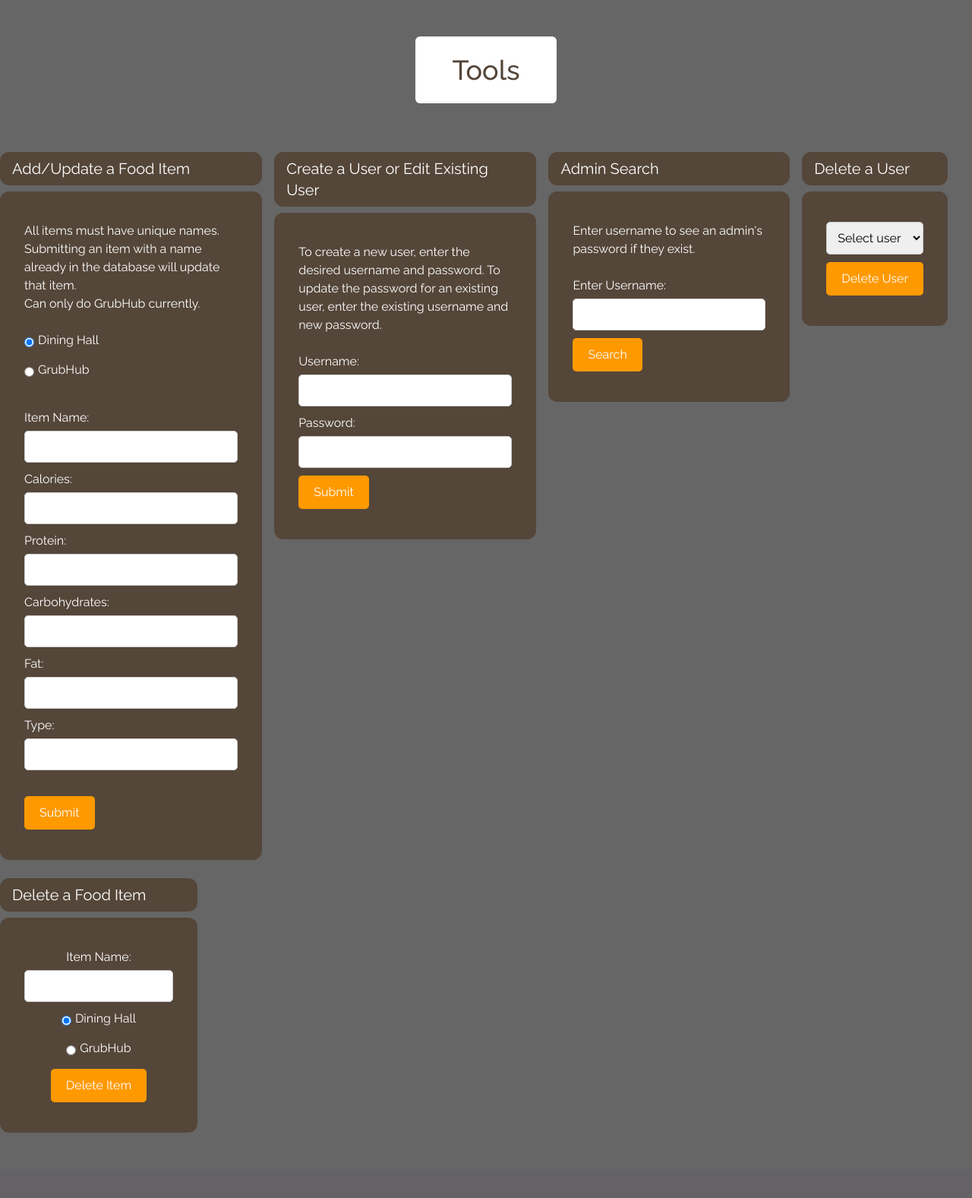
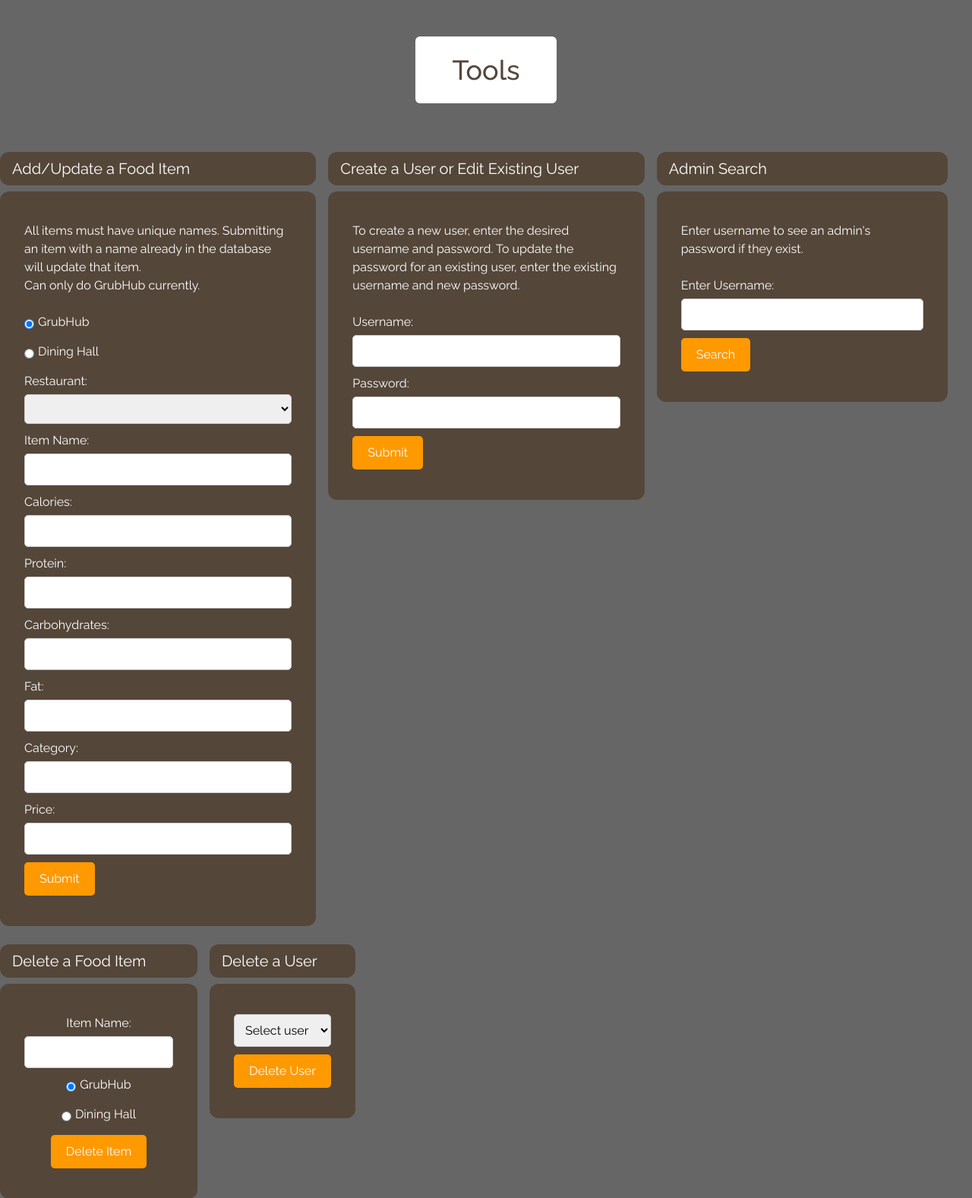
Before and after one commit to yannivu/ndfood, a Flask app: page /admin_page in a window 1280 px wide. Shown: the part 1064-2641 px from the top of the page at 76% size. Before the commit the page ends 2555 px from the top, so only its background shows below. Run offline with Flask 3, Linux system fonts and the light colour scheme; data that the repository does not hold is empty; some libraries are stand-ins or nearby versions.

```diff
--- a/app.py
+++ b/app.py
@@ -3,7 +3,7 @@ from flask_mysqldb import MySQL
 from flask_wtf import FlaskForm
 from wtforms import StringField, PasswordField, SubmitField
 from wtforms.validators import InputRequired
-from datetime import datetime
+from datetime import datetime, time
 import spacy
 
 class LoginForm(FlaskForm):
@@ -103,18 +103,37 @@ def index():
     # Get the corresponding day name using the mapping
     day_of_week_name = days_of_week[day_of_week_int]
 
+    # Get the current time
+    current_time = datetime.now().time()
+
+    # Determine meal type based on time
+    if current_time > time(14, 0):  # Past 2 PM
+        meal_type = 'Dinner'
+    elif current_time > time(10, 30):  # Past 10:30 AM
+        meal_type = 'Lunch'
+    else:  # Past midnight until 10:30 AM
+        meal_type = 'Breakfast'
+
     cursor.execute("""
-        SELECT day, meal_type, name, serving_size, calories, total_fat, total_carbohydrate, protein
+        SELECT day, meal_type, name, serving_size, calories, total_fat, total_carbohydrate, protein, category
         FROM ndhfood
-        WHERE day = %s
+        WHERE day = %s AND meal_type = %s AND (category = 'Entrees' OR category = 'Sides')
         AND NOT (calories = 0 AND total_fat = 0 AND total_carbohydrate = 0 AND protein = 0)
-    """, (day_of_week_name,))
+    """, (day_of_week_name, meal_type))
+
 
     ndh_data = cursor.fetchall()
 
+    categories = {}
+    for item in ndh_data:
+        category = item[8]  # Assuming 'category' is at index 8 in ndh_data
+        if category not in categories:
+            categories[category] = []
+        categories[category].append(item)
+
     cursor.close()
 
-    return render_template('index.html', all_data=all_data, ndh_data=ndh_data, day=day_of_week_name)
+    return render_template('index.html', all_data=all_data, ndh_data=ndh_data, day=day_of_week_name, categories=categories, meal_type=meal_type)
 
 @app.route('/login', methods=['GET', 'POST'])
 def login():
@@ -197,22 +216,35 @@ def confirm_update():
 
 @app.route('/add_item', methods=['POST'])
 def add_item():
+    query = None  # Initialize the query variable
+
     try:
         # Retrieve the form data
         name = request.form['food_name']
         cals = int(request.form['calories'])
-        protein = float(request.form['protein'])
-        fat = float(request.form['fat'])
-        carbs = float(request.form['carbs'])
-        item_type = request.form['type']
+        protein = int(request.form['protein'])
+        fat = int(request.form['fat'])
+        carbs = int(request.form['carbs'])
+        category = request.form['type']
         source = request.form['source']
-        price = float(request.form['price'])
-        restaurant_name = request.form['restaurant']
 
         if source == "Dining Hall":
-            # Add logic here for adding Dining Hall items
-            pass
+            # Retrieve Dining Hall specific form data
+            if 'meal' in request.form and 'day' in request.form:
+                meal_type = request.form['meal']
+                day = request.form['day']
+                cursor = mysql.connection.cursor()
+                query = "INSERT INTO ndhfood (name, calories, protein, total_fat, total_carbohydrate, category, meal_type, day) VALUES ('{}', {}, {}, {}, {}, '{}', '{}', '{}');".format(name, cals, protein, fat, carbs, category, meal_type, day)
+                cursor.execute(query)
+                mysql.connection.commit()
+                cursor.close()
+                print(f'query executed: {query}')
+                success_message = f"Record updated successfully. Query: {query}"
+            else:
+                raise KeyError(f'Missing Dining Hall specific fields. Query: {query}')
         elif source == "Grubhub":
+            restaurant_name = request.form['restaurant']
+            price = float(request.form['price'])
             cursor = mysql.connection.cursor()
             cursor.execute("SELECT restaurant_id FROM grubhub_restaurant WHERE name = %s", (restaurant_name,))
             restaurant_id = cursor.fetchone()[0]
@@ -220,7 +252,7 @@ def add_item():
 
             cursor = mysql.connection.cursor()
             cursor.execute("INSERT INTO grubhub_food (name, calories, protein, total_fat, total_carbs, type, price) VALUES (%s, %s, %s, %s, %s, %s, %s)",
-                           (name, cals, protein, fat, carbs, item_type, price))
+                           (name, cals, protein, fat, carbs, category, price))
             food_id = cursor.lastrowid  # Get the last inserted food_id
             cursor.close()
 
@@ -228,16 +260,17 @@ def add_item():
             cursor.execute("INSERT INTO grubhub_available (restaurant_id, food_id) VALUES (%s, %s)", (restaurant_id, food_id))
             mysql.connection.commit()
             cursor.close()
+            success_message = "Record updated successfully"
 
-        success_message = "Record updated successfully"
     except Exception as e:
-        error_message = "An error occurred. Please check the data and try again."
+        error_message = f"An error occurred: {str(e)}"
 
     back_button = f'<a href="{url_for("admin_page")}">Back</a>'
     if "error_message" in locals():
         return f"{error_message}<br>{back_button}"
     else:
         return f"{success_message}<br>{back_button}"
+
 
 
 @app.route('/search_user', methods=['POST'])
--- a/grubhub_food.csv
+++ b/grubhub_food.csv
@@ -1,5 +1,5 @@
 food_id,name,calories,total_fat,saturated_fat,trans_fat,cholesterol,sodium,total_carbs,fiber,sugar,protein,price,type
-1,Chipoitle Chicken Club Flatbread,670,35,10,0,85,1470,58,3,6,34,7.59,Grilled Flatbread
+1,Chipotle Chicken Club Flatbread,670,35,10,0,85,1470,58,3,6,34,7.59,Grilled Flatbread
 2,BBQ Bacon Chicken Flatbread,660,22,9,0,85,1760,81,3,29,36,7.59,Grilled Flatbread
 3,Pesto Chicken Flatbread,600,29,9,0,55,1220,58,3,6,30,7.59,Grilled Flatbread
 4,Santa Fe Flatbread,720,36,10,0,70,1680,64,2,7,31,7.59,Grilled Flatbread
--- a/grubhub_restaurant.csv
+++ b/grubhub_restaurant.csv
@@ -1,5 +1,5 @@
 restaurant_id,name,location
-1,Chick -fil-a,Duncan
+1,Chick-fil-a,Duncan
 2,Au Bon Pain,Hesburgh
 3,Modern Market,Duncan
 4,Taco Bell,LaFortune
--- a/templates/admin_page.html
+++ b/templates/admin_page.html
@@ -178,52 +178,48 @@
 
                                     <form action="/add_item" method="post">
                                         <br>
-
                                         <div class="radio-container">
-                                            <input type="radio" id="dining_hall" name="source" value="Dining Hall" required checked>
+                                            <input type="radio" id="grubhub" name="source" value="Grubhub" required checked>
+                                            <label for="grubhub" class="tm-label">GrubHub</label>
+                                        </div>
+                                        <div class="radio-container">
+                                            <input type="radio" id="dining_hall" name="source" value="Dining Hall" required>
                                             <label for="dining_hall" class="tm-label">Dining Hall</label>
                                         </div>
-                                        <div class="radio-container">
-                                            <input type="radio" id="grubhub" name="source" value="Grubhub" required>
-                                            <label for="grubhub" class="tm-label">GrubHub</label>
-                                        </div>
 
-                                        <label for="restaurant" class="tm-label" id="restaurantLabel" style="display: none;">Restaurant:</label>
-                                        <select name="restaurant" id="restaurant" required class="tm-input" style="display: none;">
+                                        <label for="restaurant" class="tm-label" id="restaurantLabel">Restaurant:</label>
+                                        <select name="restaurant" id="restaurant" required class="tm-input">
                                             {% for restaurant in restaurant_names %}
                                                 <option value="{{ restaurant }}">{{ restaurant }}</option>
                                             {% endfor %}
                                         </select>
 
-                                        <br>
-
                                         <label for="food_name" class="tm-label">Item Name:</label>
                                         <input type="text" id="food_name" name="food_name" required class="tm-input">
-                                        <br>
 
                                         <label for="calories" class="tm-label">Calories:</label>
                                         <input type="text" id="calories" name="calories" required class="tm-input">
-                                        <br>
 
                                         <label for="protein" class="tm-label">Protein:</label>
                                         <input type="text" id="protein" name="protein" required class="tm-input">
-                                        <br>
 
                                         <label for="carbs" class="tm-label">Carbohydrates:</label>
                                         <input type="text" id="carbs" name="carbs" required class="tm-input">
-                                        <br>
 
                                         <label for="fat" class="tm-label">Fat:</label>
                                         <input type="text" id="fat" name="fat" required class="tm-input">
-                                        <br>
 
-                                        <label for="type" class="tm-label">Type:</label>
+                                        <label for="type" class="tm-label">Category:</label>
                                         <input type="text" id="type" name="type" required class="tm-input">
-                                        <br>
 
-                                        <label for="price" class="tm-label" id="priceLabel" style="display: none;">Price:</label>
-                                        <input type="text" id="price" name="price" required class="tm-input" style="display: none;">
-                                        <br>
+                                        <label for="price" class="tm-label" id="priceLabel">Price:</label>
+                                        <input type="text" id="price" name="price" class="tm-input">
+
+                                        <label for="meal" class="tm-label" id="mealLabel" style="display: none;">Meal:</label>
+                                        <input type="text" id="meal" name="meal" class="tm-input" style="display: none;">
+
+                                        <label for="day" class="tm-label" id="dayLabel" style="display: none;">Day of the Week:</label>
+                                        <input type="text" id="day" name="day" class="tm-input" style="display: none;">
 
                                         <input type="submit" value="Submit" class="tm-submit-btn">
                                     </form>
@@ -270,24 +266,6 @@
                                 </ul>
                             </div>
                         </div>
-                        <div class="w-1/4 ml-4 mr-4">
-                            <div class="rounded-xl px-4 py-2 tm-bg-brown mb-2">
-                                <h3 class="text-lg sm:text-xl tm-text-white">Delete a User</h3>
-                            </div>
-                            <div class="flex-1 rounded-xl px-4 py-6 sm:px-8 sm:py-10 tm-bg-brown tm-item-container">
-                                <ul>
-                                    <form action="/delete_user" method="post" class="custom-form">
-                                        <select name="user_to_delete" class="custom-select">
-                                            <option value="" disabled selected>Select user</option>
-                                            {% for user in user_list %}
-                                                <option value="{{ user[0] }}">{{ user[0] }}</option>
-                                            {% endfor %}
-                                        </select>
-                                        <input type="submit" value="Delete User" class="custom-button">
-                                    </form>
-                                </ul>
-                            </div>
-                        </div>
                     </div>
                 </div>
             </div>
@@ -309,16 +287,34 @@
                                         <input type="text" id="item_to_delete" name="item_to_delete" required class="tm-input">
 
                                         <div class="radio-container">
-                                            <input type="radio" id="dining_hall" name="option" value="Dining Hall" required checked>
-                                            <label for="dining_hall" class="tm-label">Dining Hall</label>
-                                        </div>
-                                        <div class="radio-container">
-                                            <input type="radio" id="grubhub" name="option" value="Grubhub" required>
+                                            <input type="radio" id="grubhub" name="option" value="Grubhub" required checked>
                                             <label for="grubhub" class="tm-label">GrubHub</label>
                                         </div>
 
+                                        <div class="radio-container">
+                                            <input type="radio" id="dining_hall" name="option" value="Dining Hall" required>
+                                            <label for="dining_hall" class="tm-label">Dining Hall</label>
+                                        </div>
 
                                         <input type="submit" value="Delete Item" class="custom-button">
+                                    </form>
+                                </ul>
+                            </div>
+                        </div>
+                        <div class="w-1/4 ml-4 mr-4">
+                            <div class="rounded-xl px-4 py-2 tm-bg-brown mb-2">
+                                <h3 class="text-lg sm:text-xl tm-text-white">Delete a User</h3>
+                            </div>
+                            <div class="flex-1 rounded-xl px-4 py-6 sm:px-8 sm:py-10 tm-bg-brown tm-item-container">
+                                <ul>
+                                    <form action="/delete_user" method="post" class="custom-form">
+                                        <select name="user_to_delete" class="custom-select">
+                                            <option value="" disabled selected>Select user</option>
+                                            {% for user in user_list %}
+                                                <option value="{{ user[0] }}">{{ user[0] }}</option>
+                                            {% endfor %}
+                                        </select>
+                                        <input type="submit" value="Delete User" class="custom-button">
                                     </form>
                                 </ul>
                             </div>
@@ -388,6 +384,10 @@
         const restaurantSelect = document.getElementById('restaurant');
         const priceLabel = document.getElementById('priceLabel');
         const priceInput = document.getElementById('price');
+        const mealLabel = document.getElementById('mealLabel');
+        const mealInput = document.getElementById('meal');
+        const dayLabel = document.getElementById('dayLabel');
+        const dayInput = document.getElementById('day');
 
         sourceRadio.forEach(radio => {
             radio.addEventListener('change', function() {
@@ -396,11 +396,22 @@
                     restaurantSelect.style.display = 'block';
                     priceLabel.style.display = 'block';
                     priceInput.style.display = 'block';
-                } else {
+                    priceInput.required = true;
+                    mealLabel.style.display = 'none';
+                    mealInput.style.display = 'none';
+                    dayLabel.style.display = 'none';
+                    dayInput.style.display = 'none';
+                } else if (this.value === 'Dining Hall'){
                     restaurantLabel.style.display = 'none';
                     restaurantSelect.style.display = 'none';
                     priceLabel.style.display = 'none';
                     priceInput.style.display = 'none';
+                    mealLabel.style.display = 'block';
+                    mealInput.style.display = 'block';
+                    mealInput.required = true;
+                    dayLabel.style.display = 'block';
+                    dayInput.style.display = 'block';
+                    dayInput.required = true;
                 }
             });
         });
--- a/templates/login.html
+++ b/templates/login.html
@@ -187,7 +187,8 @@
                         {% if messages %}
                             <ul class="flashes">
                                 {% for message in messages %}
-                                    <li>{{ message }}</li>
+                                    <br>
+                                    <li style="color: red;">{{ message }}</li>
                                 {% endfor %}
                             </ul>
                         {% endif %}
```
Also changed, not shown: ndhfood.csv (added).
